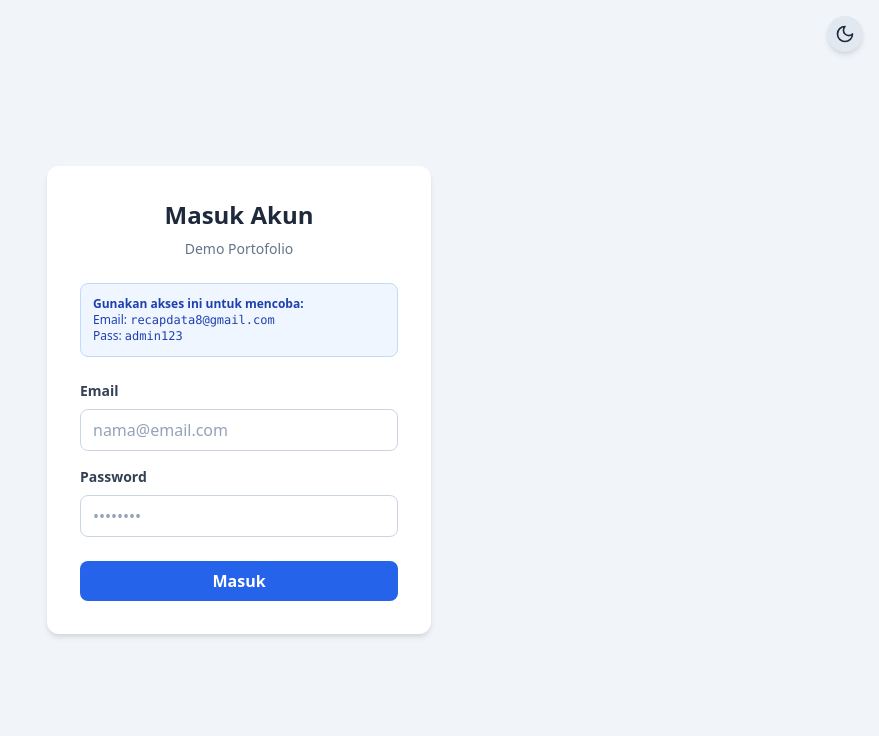
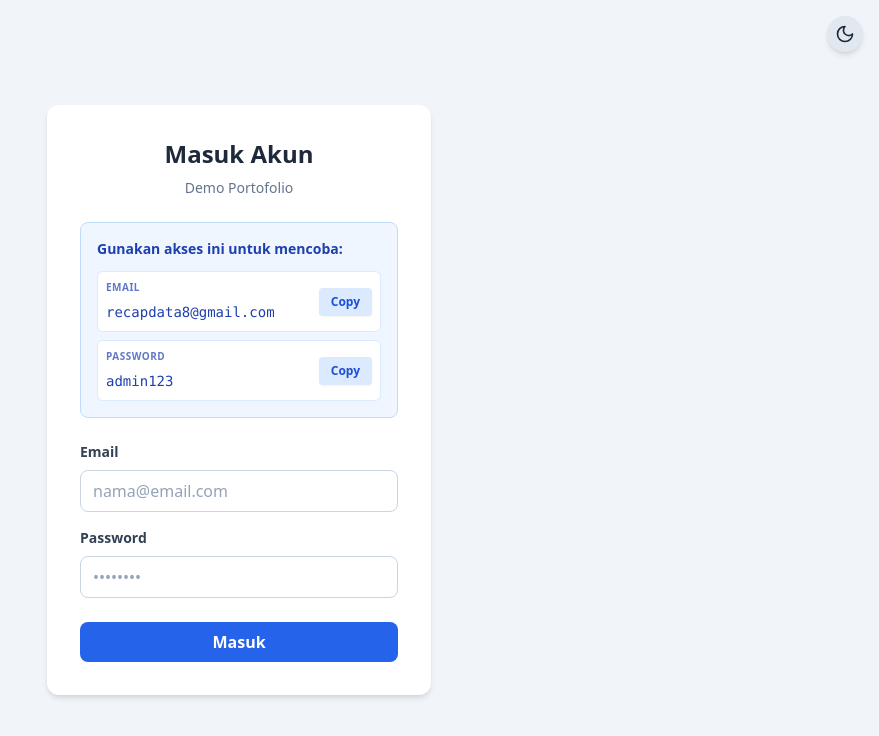
Before and after one commit to Masoka01/mayoni-login, a website: page index.html in a window 1280 px wide. Shown: the whole page, without its empty margins (401-1280 px from the left). Drawn offline with nearby package versions, Linux system fonts and the light colour scheme.

Commit message:
begitulah

```diff
--- a/assets/js/main.js
+++ b/assets/js/main.js
@@ -20,6 +20,38 @@ $(document).ready(function () {
     } else {
       localStorage.setItem("theme", "light");
     }
+  });
+
+  // --- FITUR COPY KREDENSIAL ---
+  $(".copy-btn").on("click", function () {
+    const targetId = $(this).data("target");
+    const textToCopy = $("#" + targetId).text();
+    const btn = $(this);
+    const originalText = btn.text();
+
+    navigator.clipboard.writeText(textToCopy).then(function () {
+      // Ubah tampilan tombol jadi hijau dan teks 'Copied!'
+      btn
+        .text("Copied!")
+        .removeClass(
+          "bg-blue-100 text-blue-700 dark:bg-blue-800 dark:text-blue-200 hover:bg-blue-200 dark:hover:bg-blue-700",
+        )
+        .addClass(
+          "bg-green-200 text-green-800 dark:bg-green-800 dark:text-green-200 hover:bg-green-300",
+        );
+
+      // Balikin tombol ke semula setelah 2 detik
+      setTimeout(function () {
+        btn
+          .text(originalText)
+          .removeClass(
+            "bg-green-200 text-green-800 dark:bg-green-800 dark:text-green-200 hover:bg-green-300",
+          )
+          .addClass(
+            "bg-blue-100 text-blue-700 dark:bg-blue-800 dark:text-blue-200 hover:bg-blue-200 dark:hover:bg-blue-700",
+          );
+      }, 2000);
+    });
   });
 
   // --- LOGIKA LOGIN (Khusus halaman index.html) ---
@@ -84,15 +116,12 @@ $(document).ready(function () {
   if (window.location.pathname.includes("dashboard.html")) {
     const activeUser = localStorage.getItem("activeUser");
 
-    // Tampilkan email user yang login
     if (activeUser) {
       $("#userDisplay").text(activeUser);
     } else {
-      // Kalau nggak ada data login, lempar balik ke depan
       window.location.href = "/";
     }
 
-    // Fungsi tombol Logout
     $("#logoutBtn").on("click", function () {
       localStorage.removeItem("activeUser");
       window.location.href = "/";
--- a/index.html
+++ b/index.html
@@ -50,11 +50,51 @@
       </p>
 
       <div
-        class="mb-6 p-3 bg-blue-50 dark:bg-blue-900/30 border border-blue-200 dark:border-blue-800 rounded-lg text-xs text-blue-800 dark:text-blue-300"
+        class="mb-6 p-4 bg-blue-50 dark:bg-blue-900/30 border border-blue-200 dark:border-blue-800 rounded-lg text-blue-800 dark:text-blue-300"
       >
-        <strong>Gunakan akses ini untuk mencoba:</strong><br />
-        Email: <span class="font-mono">recapdata8@gmail.com</span><br />
-        Pass: <span class="font-mono">admin123</span>
+        <strong class="block mb-3 text-sm"
+          >Gunakan akses ini untuk mencoba:</strong
+        >
+
+        <div
+          class="flex items-center justify-between mb-2 bg-white dark:bg-slate-800 p-2 rounded-md border border-blue-100 dark:border-blue-800"
+        >
+          <div>
+            <span
+              class="text-[10px] uppercase font-bold tracking-wider opacity-70 block mb-1"
+              >Email</span
+            >
+            <span class="font-mono text-sm" id="demoEmail"
+              >recapdata8@gmail.com</span
+            >
+          </div>
+          <button
+            type="button"
+            class="copy-btn bg-blue-100 hover:bg-blue-200 dark:bg-blue-800 dark:hover:bg-blue-700 text-blue-700 dark:text-blue-200 px-3 py-1.5 rounded text-xs font-bold transition shadow-sm"
+            data-target="demoEmail"
+          >
+            Copy
+          </button>
+        </div>
+
+        <div
+          class="flex items-center justify-between bg-white dark:bg-slate-800 p-2 rounded-md border border-blue-100 dark:border-blue-800"
+        >
+          <div>
+            <span
+              class="text-[10px] uppercase font-bold tracking-wider opacity-70 block mb-1"
+              >Password</span
+            >
+            <span class="font-mono text-sm" id="demoPass">admin123</span>
+          </div>
+          <button
+            type="button"
+            class="copy-btn bg-blue-100 hover:bg-blue-200 dark:bg-blue-800 dark:hover:bg-blue-700 text-blue-700 dark:text-blue-200 px-3 py-1.5 rounded text-xs font-bold transition shadow-sm"
+            data-target="demoPass"
+          >
+            Copy
+          </button>
+        </div>
       </div>
 
       <div
```
